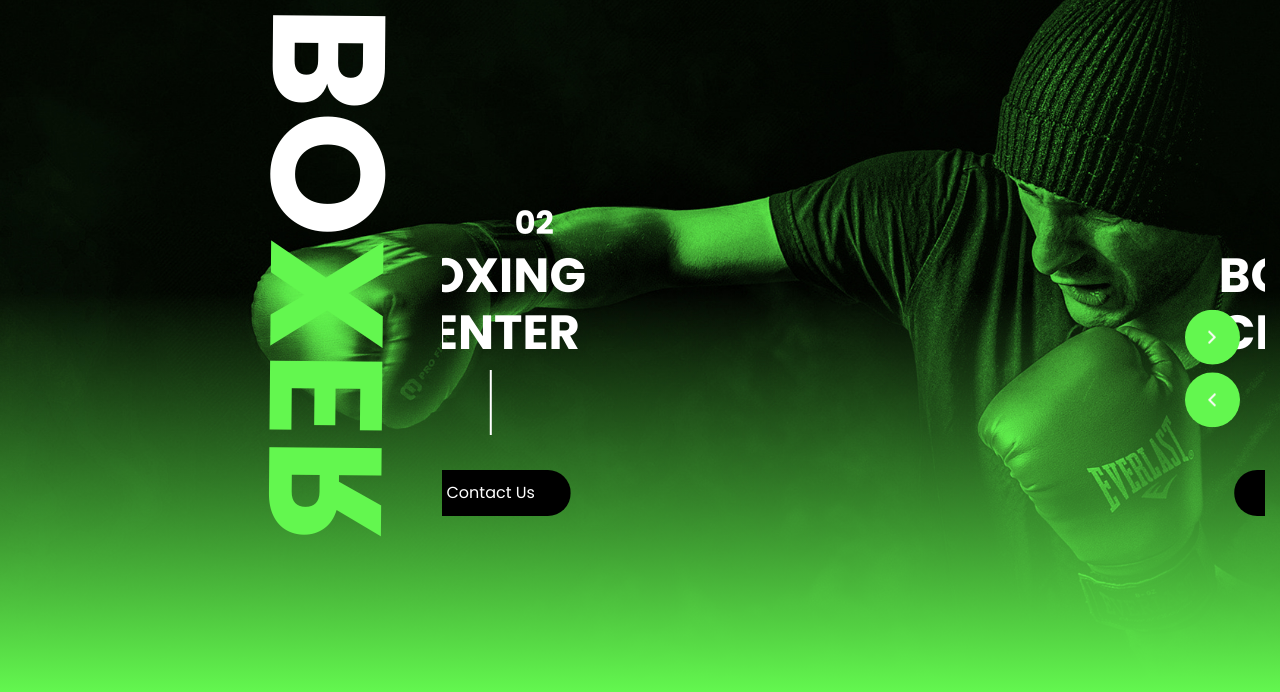
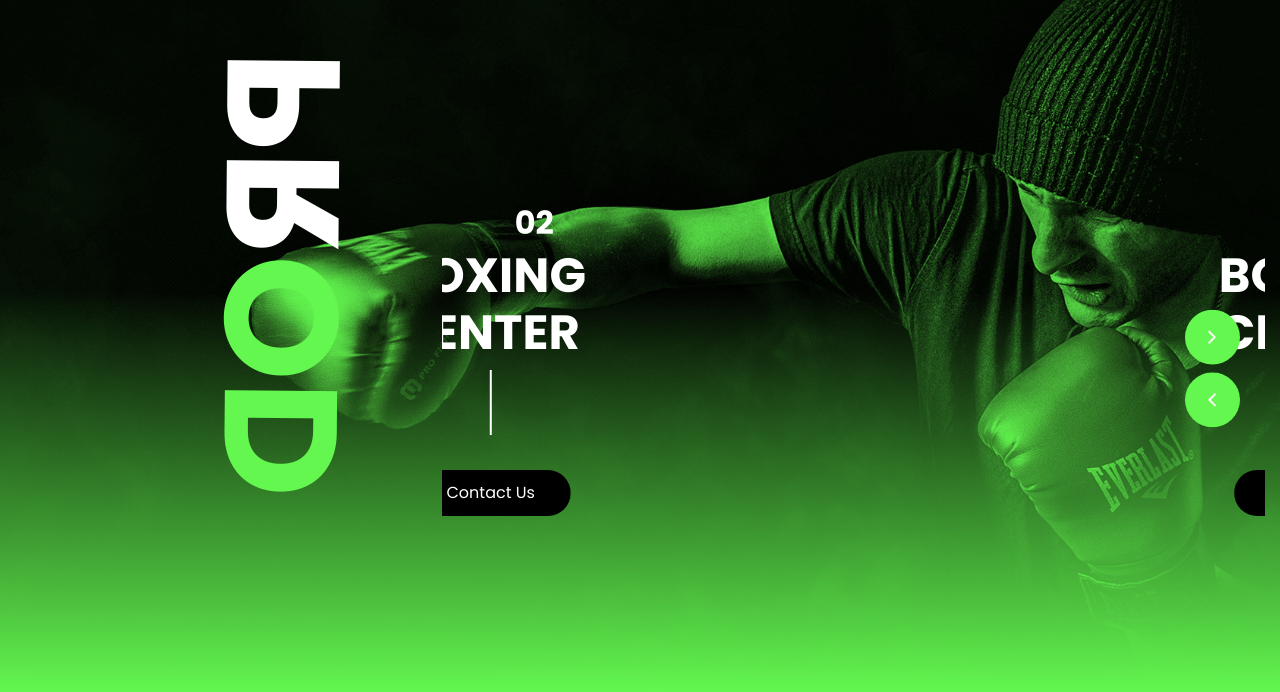
Before and after one commit to Um4r-Arafath/agent-practice, a plain HTML site: page index.html in a window 1280 px wide. Shown: the part 108-800 px from the top of the page. Drawn offline with nearby package versions, Linux system fonts and the light colour scheme; some packages are replaced by stand-ins of ours; a web font is replaced by a local one.

Commit message:
pipeine check

```diff
--- a/index.html
+++ b/index.html
@@ -107,7 +107,7 @@
           <div class="col-md-2 offset-md-2">
             <div class="slider_heading">
               <h2>
-                Bo <span>xer</span>
+                Pr <span>od</span>
               </h2>
             </div>
           </div>
```
